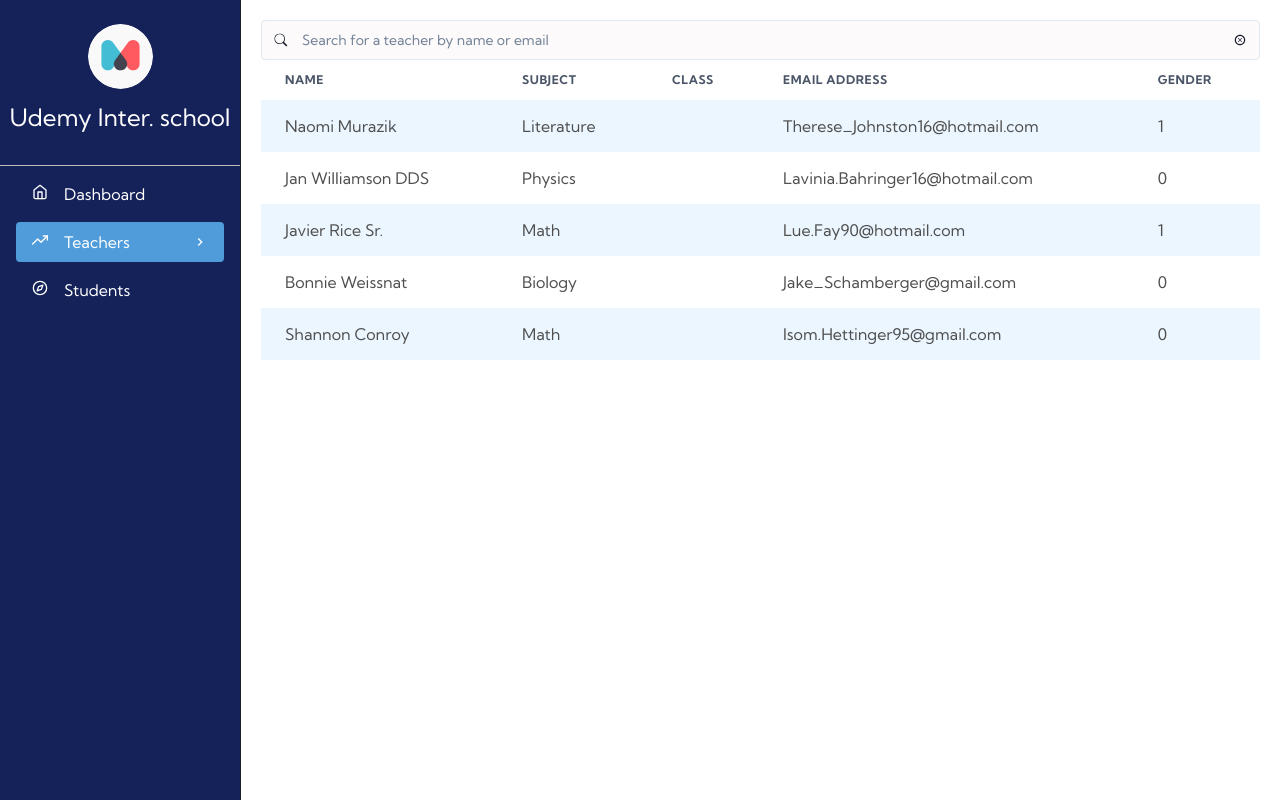
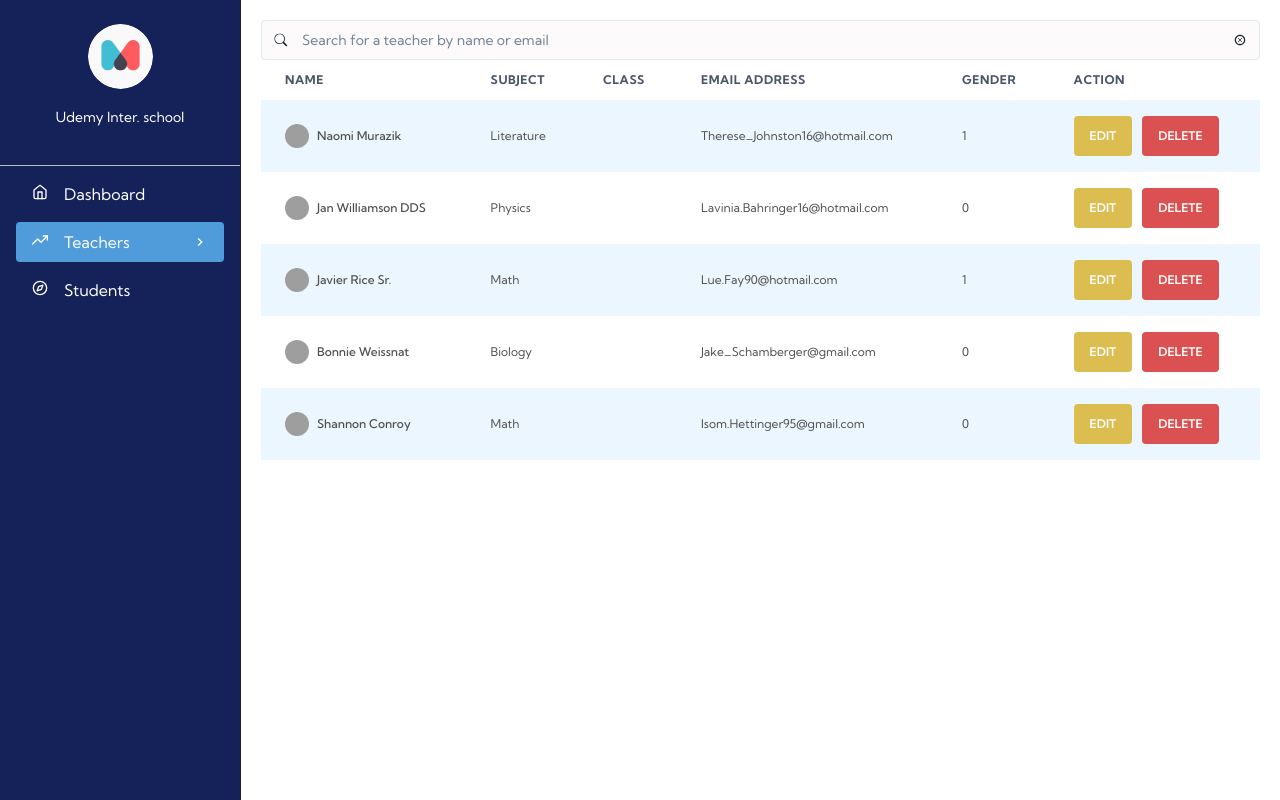
Before and after one commit to duyngo-agilityio/school-management, a Next.js app: page /teachers in a window 1280 px wide. Built offline with nearby package versions, Linux system fonts and the light colour scheme; grey boxes are pictures that could not be loaded.

Commit message:
Feat/define edit delete button for each row item

```diff
--- a/src/components/Profile/index.tsx
+++ b/src/components/Profile/index.tsx
@@ -14,7 +14,7 @@ type TCustomFlex = 'xs' | 'sm' | 'md' | 'lg';
 interface ProfileProps {
   title: string;
   variant: TCustomFlex;
-  src: string;
+  src?: string;
   id?: string;
   subTitle?: string;
 }
@@ -31,6 +31,7 @@ const CustomFlex = ({ variant, ...props }: CustomFlexProps) => {
 
 const Profile = ({ id, title, src, subTitle, variant }: ProfileProps) => {
   const variantText = `profile_${variant}`;
+  const ml = variant === 'xs' ? '8px' : '';
 
   const renderAvatar = id ? (
     <Flex
@@ -52,7 +53,9 @@ const Profile = ({ id, title, src, subTitle, variant }: ProfileProps) => {
       <Text variant="subTitle">{subTitle}</Text>
     </Flex>
   ) : (
-    <Text variant={variantText}>{title}</Text>
+    <Text variant={variantText} ml={ml}>
+      {title}
+    </Text>
   );
 
   return (
--- a/src/components/Table/Cell/index.tsx
+++ b/src/components/Table/Cell/index.tsx
@@ -18,8 +18,13 @@ interface TableCellProps {
 
 const TableCell = ({ item, column }: TableCellProps) => {
   const value = get(item, column.field);
+  const renderCellValue = column.render ? column.render(column, item) : value;
 
-  return <Td borderBottom="none">{value}</Td>;
+  return (
+    <Td borderBottom="none" fontSize="12px">
+      {renderCellValue}
+    </Td>
+  );
 };
 
 export default memo(TableCell, isEqual);
--- a/src/components/TableStudent/index.tsx
+++ b/src/components/TableStudent/index.tsx
@@ -1,11 +1,56 @@
+'use client';
+
 // Components
+import { Button } from '@chakra-ui/react';
 import Table from '../Table';
+import Profile from '../Profile';
 
 // Mocks
 import { MOCK_STUDENTS } from '@/mocks';
 
 // Constants
-import { COLUMNS_STUDENT } from '@/constants';
+import { COLUMNS } from '@/constants';
+
+// Types
+import { IStudent } from '@/types';
+
+export const COLUMNS_STUDENT = [
+  {
+    field: COLUMNS.FIELDS.NAME,
+    headerName: COLUMNS.HEADER_NAME.NAME,
+    render: (_: unknown, { fullName, avatar }: IStudent) => {
+      return <Profile src={avatar} title={fullName} variant="xs" />;
+    },
+  },
+  {
+    field: COLUMNS.FIELDS.ID,
+    headerName: COLUMNS.HEADER_NAME.STUDENT_ID,
+  },
+  {
+    field: COLUMNS.FIELDS.EMAIL,
+    headerName: COLUMNS.HEADER_NAME.EMAIL,
+  },
+  {
+    field: COLUMNS.FIELDS.CLASS,
+    headerName: COLUMNS.HEADER_NAME.CLASS,
+  },
+  {
+    field: COLUMNS.FIELDS.GENDER,
+    headerName: COLUMNS.HEADER_NAME.GENDER,
+  },
+  {
+    field: COLUMNS.FIELDS.ACTION,
+    headerName: COLUMNS.HEADER_NAME.ACTION,
+    render: () => (
+      <>
+        <Button variant="warning" mr="10px">
+          EDIT
+        </Button>
+        <Button variant="danger">DELETE</Button>
+      </>
+    ),
+  },
+];
 
 const TableStudent = () => {
   return <Table columns={COLUMNS_STUDENT} data={MOCK_STUDENTS} />;
--- a/src/components/TableTeacher/index.tsx
+++ b/src/components/TableTeacher/index.tsx
@@ -1,11 +1,56 @@
+'use client';
+
 // Components
 import Table from '../Table';
+import Profile from '../Profile';
+import { Button } from '@chakra-ui/react';
 
 // Mocks
 import { MOCK_TEACHERS } from '@/mocks';
 
 // Constants
-import { COLUMNS_TEACHER } from '@/constants';
+import { COLUMNS } from '@/constants';
+
+// Types
+import { IStudent } from '@/types';
+
+export const COLUMNS_TEACHER = [
+  {
+    field: COLUMNS.FIELDS.NAME,
+    headerName: COLUMNS.HEADER_NAME.NAME,
+    render: (_: unknown, { fullName, avatar }: IStudent) => {
+      return <Profile src={avatar} title={fullName} variant="xs" />;
+    },
+  },
+  {
+    field: COLUMNS.FIELDS.SUBJECT,
+    headerName: COLUMNS.HEADER_NAME.SUBJECT,
+  },
+  {
+    field: COLUMNS.FIELDS.CLASS,
+    headerName: COLUMNS.HEADER_NAME.CLASS,
+  },
+  {
+    field: COLUMNS.FIELDS.EMAIL,
+    headerName: COLUMNS.HEADER_NAME.EMAIL,
+  },
+  {
+    field: COLUMNS.FIELDS.GENDER,
+    headerName: COLUMNS.HEADER_NAME.GENDER,
+  },
+  {
+    field: COLUMNS.FIELDS.ACTION,
+    headerName: COLUMNS.HEADER_NAME.ACTION,
+    render: () => (
+      <>
+        <Button variant="warning" mr="10px">
+          EDIT
+        </Button>
+        <Button variant="danger">DELETE</Button>
+      </>
+    ),
+  },
+];
 
 const TableTeacher = () => {
   return <Table columns={COLUMNS_TEACHER} data={MOCK_TEACHERS} />;
--- a/src/constants/colors.ts
+++ b/src/constants/colors.ts
@@ -21,8 +21,18 @@ const whitePallet = {
   pure: '#FFFFFF',
 };
 
+const redPallet = {
+  roman: '#DB5050',
+};
+
+const yellowPallet = {
+  anzac: '#DBBD50',
+};
+
 export const customColors = {
   ...bluePallet,
   ...whitePallet,
   ...grayPallet,
+  ...redPallet,
+  ...yellowPallet,
 } as const;
--- a/src/constants/columns.ts
+++ b/src/constants/columns.ts
@@ -1,4 +1,4 @@
-const COLUMNS = {
+export const COLUMNS = {
   FIELDS: {
     NAME: 'fullName',
     ID: 'id',
@@ -6,6 +6,7 @@ const COLUMNS = {
     CLASS: 'class',
     GENDER: 'gender',
     SUBJECT: 'subject',
+    ACTION: 'action',
   },
   HEADER_NAME: {
     NAME: 'Name',
@@ -14,51 +15,6 @@ const COLUMNS = {
     EMAIL: 'Email Address',
     GENDER: 'Gender',
     STUDENT_ID: 'Student ID',
+    ACTION: 'Action',
   },
 };
-
-export const COLUMNS_STUDENT = [
-  {
-    field: COLUMNS.FIELDS.NAME,
-    headerName: COLUMNS.HEADER_NAME.NAME,
-  },
-  {
-    field: COLUMNS.FIELDS.ID,
-    headerName: COLUMNS.HEADER_NAME.STUDENT_ID,
-  },
-  {
-    field: COLUMNS.FIELDS.EMAIL,
-    headerName: COLUMNS.HEADER_NAME.EMAIL,
-  },
-  {
-    field: COLUMNS.FIELDS.CLASS,
-    headerName: COLUMNS.HEADER_NAME.CLASS,
-  },
-  {
-    field: COLUMNS.FIELDS.GENDER,
-    headerName: COLUMNS.HEADER_NAME.GENDER,
-  },
-];
-
-export const COLUMNS_TEACHER = [
-  {
-    field: COLUMNS.FIELDS.NAME,
-    headerName: COLUMNS.HEADER_NAME.NAME,
-  },
-  {
-    field: COLUMNS.FIELDS.SUBJECT,
-    headerName: COLUMNS.HEADER_NAME.SUBJECT,
-  },
-  {
-    field: COLUMNS.FIELDS.CLASS,
-    headerName: COLUMNS.HEADER_NAME.CLASS,
-  },
-  {
-    field: COLUMNS.FIELDS.EMAIL,
-    headerName: COLUMNS.HEADER_NAME.EMAIL,
-  },
-  {
-    field: COLUMNS.FIELDS.GENDER,
-    headerName: COLUMNS.HEADER_NAME.GENDER,
-  },
-];
--- a/src/themes/colors.ts
+++ b/src/themes/colors.ts
@@ -18,6 +18,8 @@ export const colors = {
   backgroundSeashell: customColors.seashell,
   backgroundSilver: customColors.aluminum,
   backgroundLinkWater: customColors.linkWater,
+  backgroundRoman: customColors.roman,
+  backgroundAnzac: customColors.anzac,
 
   // Border
   borderPrimary: customColors.slate,
--- a/src/themes/components/button.ts
+++ b/src/themes/components/button.ts
@@ -2,7 +2,7 @@ import { defineStyleConfig } from '@chakra-ui/react';
 
 export const Button = defineStyleConfig({
   baseStyle: {
-    fontSize: 'sm',
+    fontSize: '12px',
     borderRadius: 'md',
   },
 
@@ -11,10 +11,19 @@ export const Button = defineStyleConfig({
       color: 'textSecondary',
       bgColor: 'backgroundBlueHaveLock',
     },
-
     secondary: {
       bgColor: 'backgroundSeashell',
       color: 'textPrimary',
     },
+    danger: {
+      bgColor: 'backgroundRoman',
+      color: 'textSecondary',
+      fontSize: 'xs',
+    },
+    warning: {
+      bgColor: 'backgroundAnzac',
+      color: 'textSecondary',
+      fontSize: 'xs',
+    },
   },
 });
--- a/src/themes/components/text.ts
+++ b/src/themes/components/text.ts
@@ -29,10 +29,11 @@ export const Text = defineStyleConfig({
     },
     // Custom for Profile
     profile_xs: {
-      fontSize: '12px',
+      fontSize: 'xs',
       fontWeight: 'medium',
     },
     profile_sm: {
+      fontSize: 'sm',
       color: 'textSecondary',
     },
     profile_md: {
--- a/src/types/table.ts
+++ b/src/types/table.ts
@@ -1,4 +1,7 @@
+import { TDataType } from './data';
+
 export interface IFiledNameColumns {
   field: string;
   headerName: string;
+  render?: (column: IFiledNameColumns, item: TDataType) => void;
 }
```
